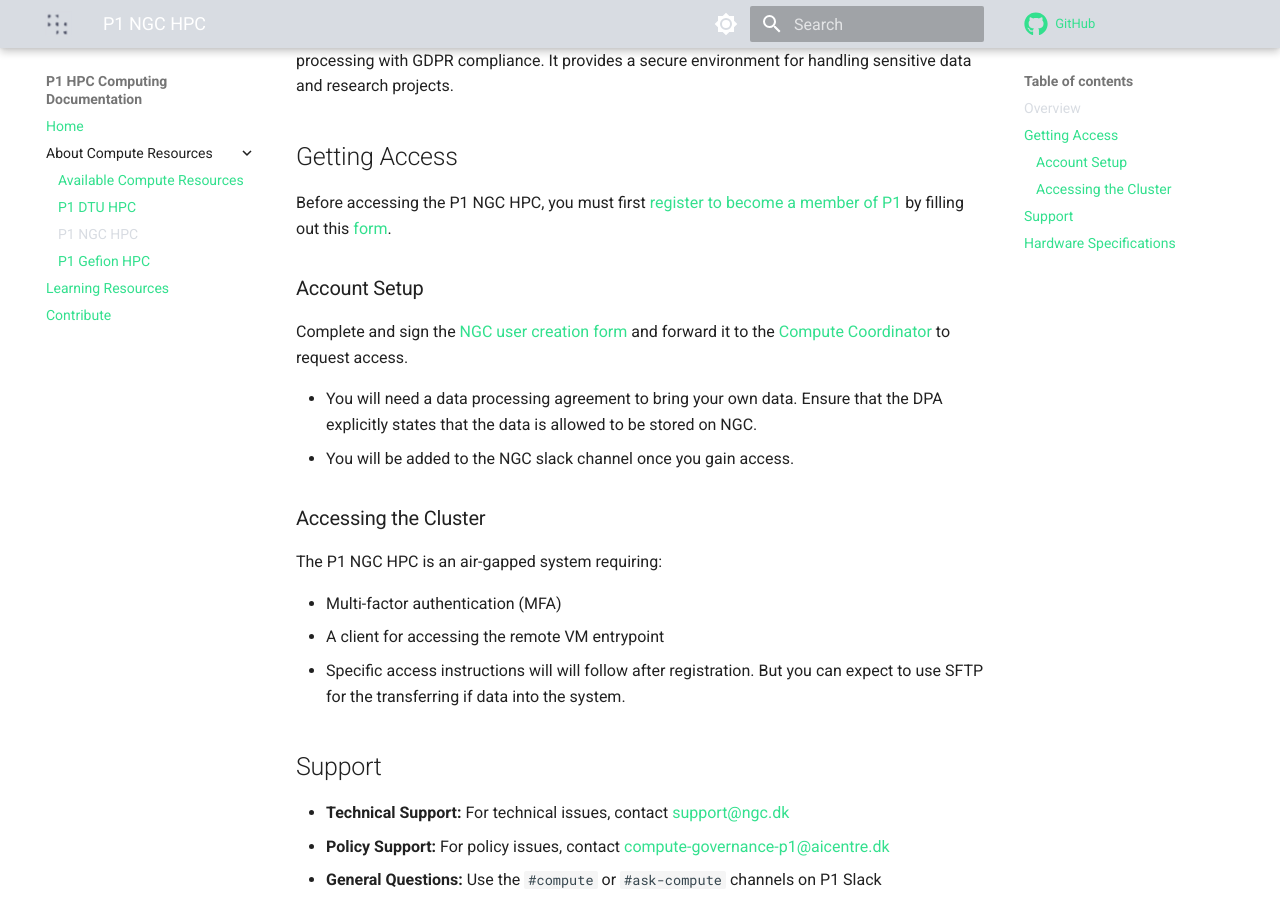
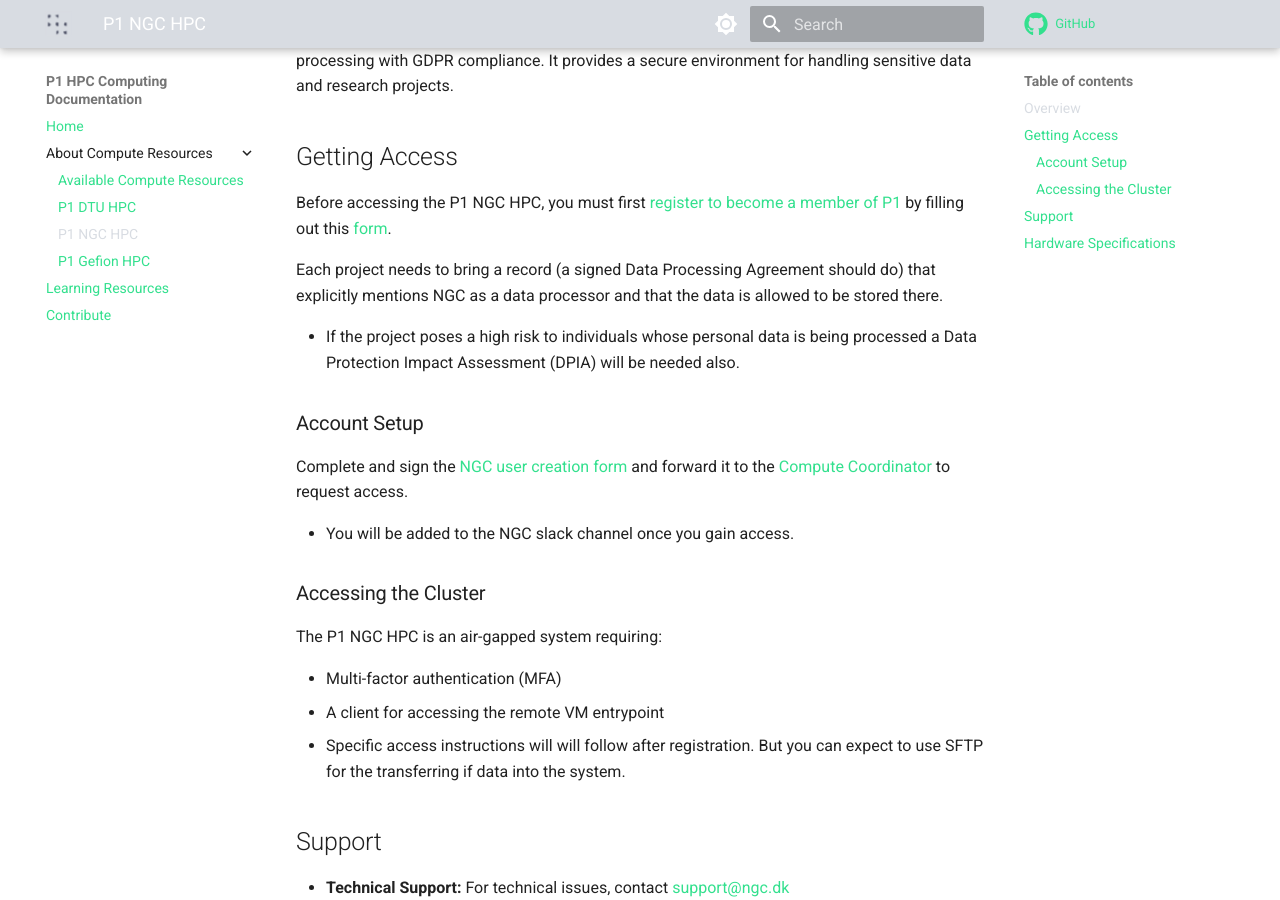
Before and after one commit to Pioneer-Centre-for-AI/p1-compute-documentation, an MkDocs documentation site: the page built from docs/02_p1_ngc_hpc.md, in a window 1280 px wide and 900 px high, scrolled down 373 px. Built offline with MkDocs 1.6.1 and Material for MkDocs 9.7.7, drawn with Linux system fonts in a browser that asks for light colours; comment, search, counter and statistics services are not loaded.

Commit message:
ngc info adjustment

```diff
--- a/docs/02_p1_ngc_hpc.md
+++ b/docs/02_p1_ngc_hpc.md
@@ -10,11 +10,14 @@
 ## Getting Access
 Before accessing the P1 NGC HPC, you must first [register to become a member of P1](https://www.aicentre.dk/affiliation) by filling out this [form](https://da.surveymonkey.com/r/P1Affiliation).
 
+Each project needs to bring a record (a signed Data Processing Agreement should do) that explicitly mentions NGC as a data processor and that the data is allowed to be stored there.
+
+- If the project poses a high risk to individuals whose personal data is being processed a Data Protection Impact Assessment (DPIA) will be needed also.
+
 ### Account Setup
 
 Complete and sign the [NGC user creation form](https://www.ngc.dk/blanketter-og-vejledninger#infrastrukturforpersonligmedicin) and forward it to the [Compute Coordinator](mailto:bstja@dtu.dk) to request access.
 
-- You will need a data processing agreement to bring your own data. Ensure that the DPA explicitly states that the data is allowed to be stored on NGC.
 - You will be added to the NGC slack channel once you gain access.
 
 ### Accessing the Cluster
```
